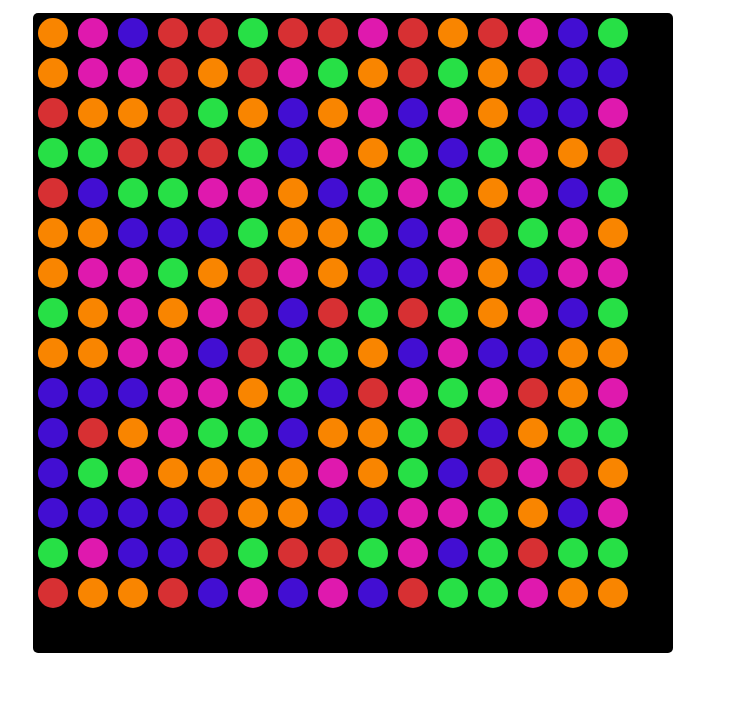
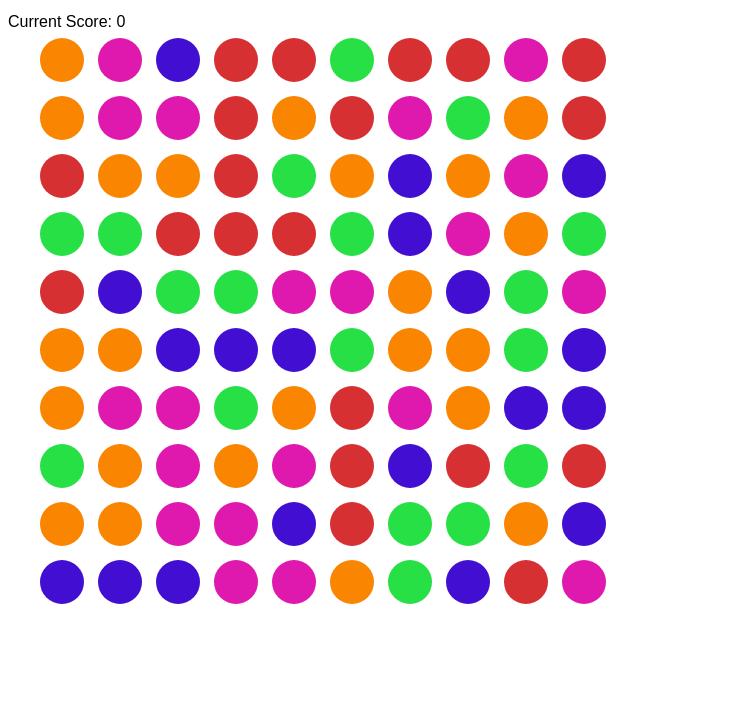
Before and after one commit to scottopell/baller, a website built with Parcel: page index.html in a window 1280 px wide. Shown: the part 82-800 px from the top of the page, without its empty margins (0-739 px from the left). Built offline with nearby package versions, Linux system fonts and the light colour scheme.

Commit message:
Keeps track of score, background is white, less balls

```diff
--- a/index.html
+++ b/index.html
@@ -22,6 +22,10 @@
   <!-- Add your site or application content here -->
   <h1 class="center">Baller</h1>
   <p>Today's puzzle, connect runs of the same color and watch the score go up!</p>
+  <div class="game-info-row">
+      <span>Current Score:</span>
+      <span id='score'>0</span>
+  </div>
   <div class='canvas-container'>
       <canvas id="canvas"></canvas>
   </div>
--- a/src/board.ts
+++ b/src/board.ts
@@ -56,14 +56,18 @@ class Board {
     }
 
     removeSelectedBalls() {
+        let numRemoved = 0;
         for (let r = 0; r < this.gridSize; r++) {
             for (let c = 0; c < this.gridSize; c++) {
                 const ball = this.grid[r][c];
                 if (ball !== Board.EmptySpot && ball.isSelected) {
                     this.grid[r][c] = Board.EmptySpot;
+                    numRemoved++;
                 }
             }
         }
+
+        return numRemoved;
     }
 
     deselectAllBalls() {
--- a/src/game.ts
+++ b/src/game.ts
@@ -2,7 +2,7 @@ import { BoardSizing } from "./boardsizing";
 import { Board } from "./board";
 import { resizeCanvas } from "./canvasutils";
 
-const k_GRID_SIZE = 15;
+const k_GRID_SIZE = 10;
 
 const selectionColor = "#f7f758";
 const emptyBallColor = "#4e4e4e";
@@ -26,6 +26,7 @@ class Game {
     board: Board;
     activeTouch: ActiveTouch | null;
     currentTouches: Map<number, ActiveTouch>;
+    score: number;
 
     constructor(canvas: HTMLCanvasElement, dimensions: CanvasDimensions, seed: string) {
         console.log(`canvas dimensions: ${JSON.stringify(dimensions)}`);
@@ -40,6 +41,7 @@ class Game {
 
         this.currentTouches = new Map();
         this.activeTouch = null;
+        this.score = 0;
 
         const touchEventHandler = (e: TouchEvent) => {
             e.preventDefault();
@@ -62,9 +64,11 @@ class Game {
          * 4. new balls should be fed in from a ball-feeder
          *
          */
-        this.board.removeSelectedBalls();
+        const numRemoved = this.board.removeSelectedBalls();
         this.board.gravitationallyPullDownBalls();
         this.board.feedNewBalls();
+
+        return numRemoved;
     }
 
     handleTouch(touch: Touch, eventType: string) {
@@ -193,7 +197,10 @@ class Game {
             this.board.deselectAllBalls();
         } else {
             // Is a valid selection, lets collapse!
-            this.collapse();
+            const newPoints = this.collapse();
+            console.log(`Just scored ${newPoints} Points!`);
+            this.score += newPoints;
+
         }
         this.activeTouch = null;
     }
@@ -203,8 +210,16 @@ class Game {
         this.activeTouch = null;
     }
 
-    gameLoop(timestamp: number) {
-        this.ctx.clearRect(0, 0, this.board.sizing.boardSizeInPixels, this.board.sizing.boardSizeInPixels);
+    domDrawLoop() {
+        const scoreElement = document.getElementById("score");
+        if (scoreElement) {
+            scoreElement.innerText = "" + this.score;
+        }
+    }
+
+    canvasDrawLoop() {
+        this.ctx.fillStyle = "#FFFFFF";
+        this.ctx.fillRect(0, 0, this.board.sizing.boardSizeInPixels, this.board.sizing.boardSizeInPixels);
         //console.log(`Gameloop running at ${timestamp}`);
         const ballRadius = this.board.sizing.ballRadius;
 
@@ -232,6 +247,11 @@ class Game {
         }
     }
 
+    gameLoop(timestamp: number) {
+        this.canvasDrawLoop();
+        this.domDrawLoop();
+    }
+
     run() {
         const cb = (timestamp: number) => {
             this.gameLoop(timestamp);
```
